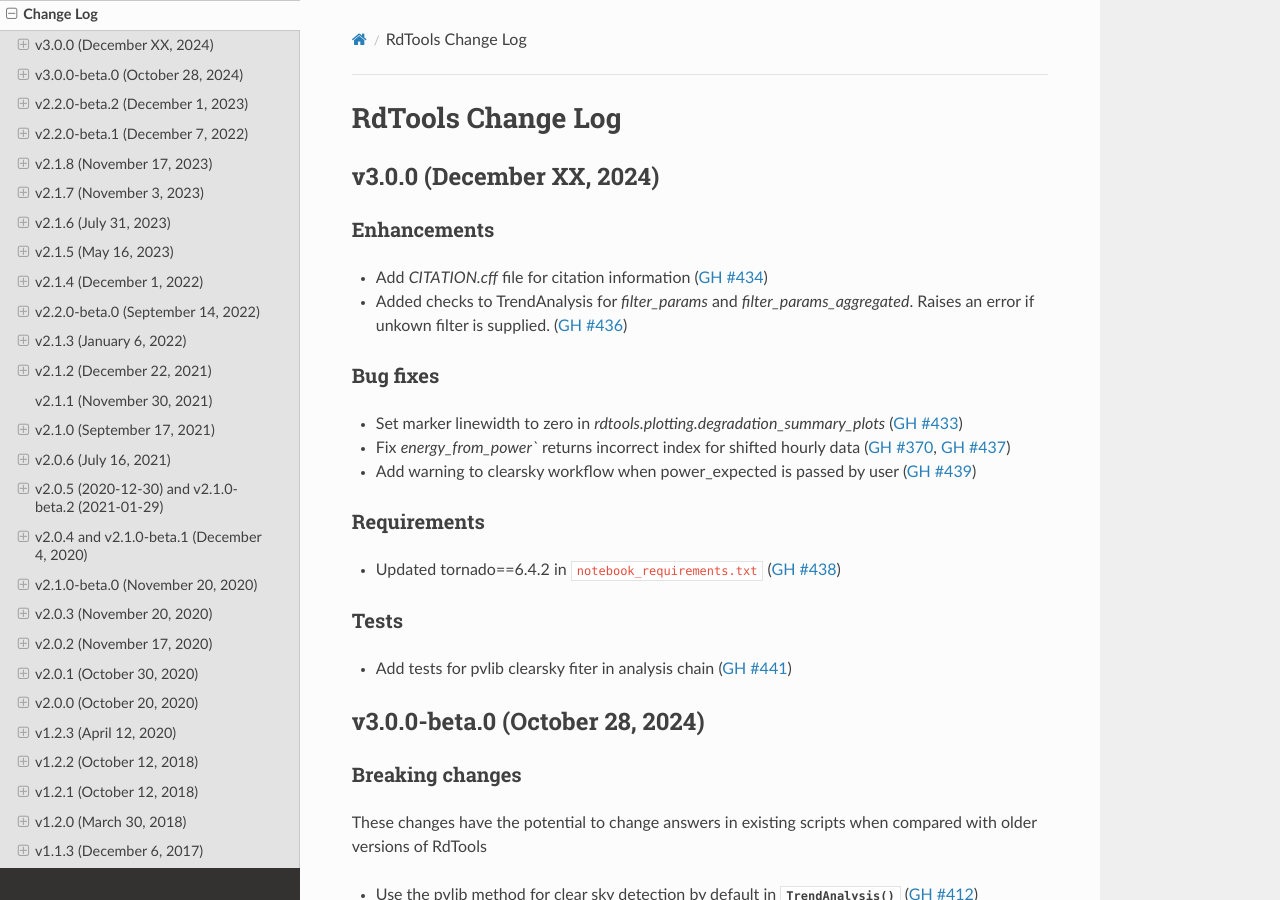
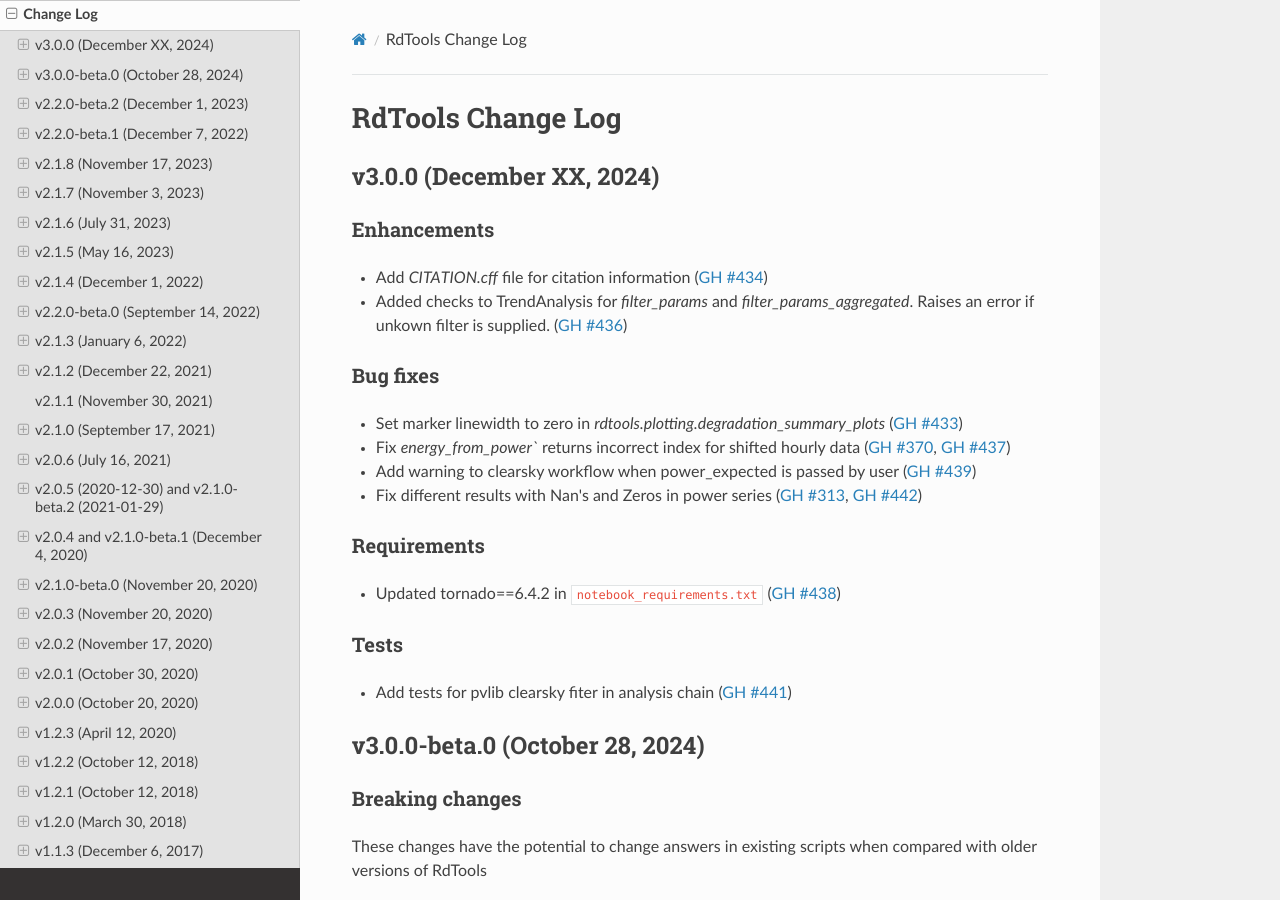
Before and after one commit to NREL/rdtools, a Sphinx documentation site: the page built from docs/sphinx/source/changelog.rst, in a window 1280 px wide and 900 px high. Built offline with Sphinx 7.4.7 and the Read the Docs theme 3.1.0, drawn with Linux system fonts in a browser that asks for light colours; pages that are not in the unit, such as notebooks, are missing from menus.

Commit message:
update changelog

```diff
--- a/docs/sphinx/source/changelog/pending.rst
+++ b/docs/sphinx/source/changelog/pending.rst
@@ -13,6 +13,7 @@
 * Set marker linewidth to zero in `rdtools.plotting.degradation_summary_plots` (:pull:`433`)
 * Fix `energy_from_power`` returns incorrect index for shifted hourly data (:issue:`370`, :pull:`437`)
 * Add warning to clearsky workflow when power_expected is passed by user (:pull:`439`)
+* Fix different results with Nan's and Zeros in power series (:issue:`313`, :pull:`442`)
 
 
 Requirements
```
